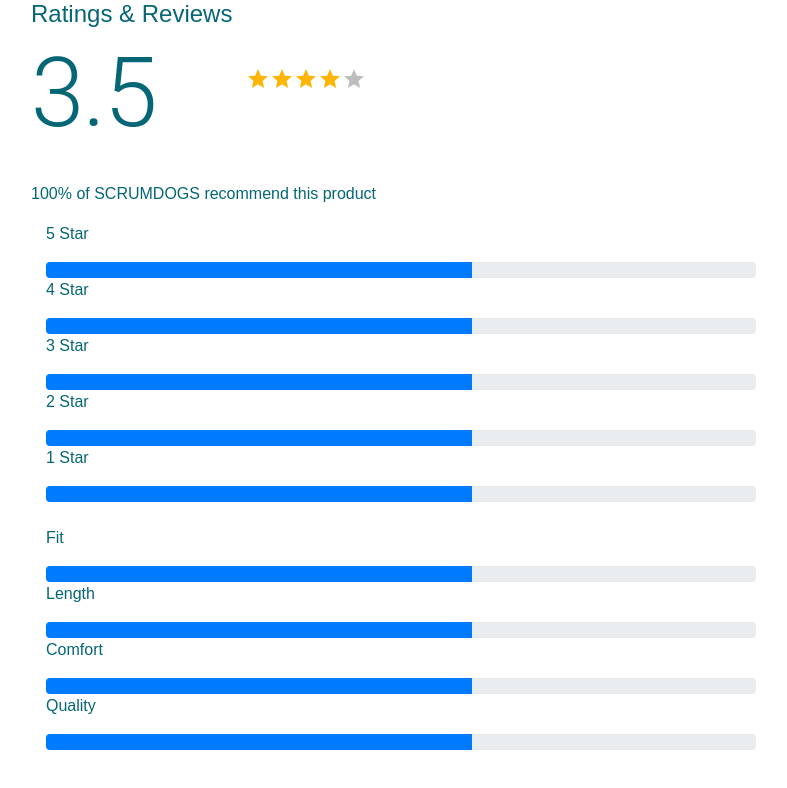
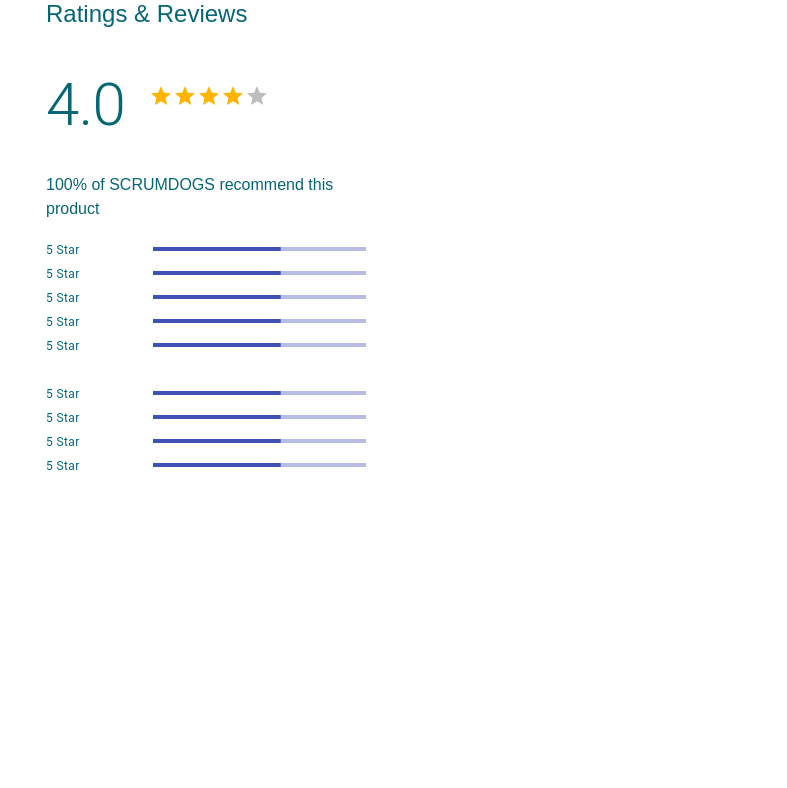
Before and after one commit to Stringify-All/zd-ratings-and-reviews-page, a React app: page / in a window 1280 px wide. Shown: the top 788 px of the page, without its empty margins (54-841 px from the left). Built offline with nearby package versions, Linux system fonts and the light colour scheme; no server answers; the HTML template or start-up script is replaced by a standard one.

Commit message:
Added progress bars to ratings section

```diff
--- a/client/src/components/App.jsx
+++ b/client/src/components/App.jsx
@@ -1,10 +1,10 @@
 import React, { useState, useEffect } from 'react';
 
-import ProgressBar from 'react-bootstrap/ProgressBar';
 import Container from 'react-bootstrap/Container';
 import Row from 'react-bootstrap/Row';
 import Col from 'react-bootstrap/Col';
 import styled from 'styled-components';
+import ProgressBarEntry from './ratings/ProgressBarEntry.jsx'
 import getReviewForProduct from '../API/GetReviewForProduct';
 import getProductMetadata from '../API/GetProductMetadata';
 import Ratings from './ratings/Ratings.jsx';
@@ -40,10 +40,10 @@ const App = () => {
         {/* <h1> Dangerzone. </h1>
         <p> Long Live the Scrumdog Billionaires </p> */}
         <Row>
-          <Col>
-            <Ratings ratingsData={metadata} />
+          <Col sm={12} md={4}>
             <div>
-              <Col xs={8}>
+              <Col>
+                <Ratings ratingsData={metadata} />
                 {/*  <Button
                   href="https://github.com/styled-components/styled-components"
                   target="_blank"
@@ -53,27 +53,18 @@ const App = () => {
                   GitHub
                 </Button> */}
 
-                <p>5 Star</p>
-                <ProgressBar md={4} now={60} />
-                <p>4 Star</p>
-                <ProgressBar md={4} now={60} />
-                <p>3 Star</p>
-                <ProgressBar md={4} now={60} />
-                <p>2 Star</p>
-                <ProgressBar md={4} now={60} />
-                <p>1 Star</p>
-                <ProgressBar md={4} now={60} />
+                <ProgressBarEntry now={60} />
+                <ProgressBarEntry now={60} />
+                <ProgressBarEntry now={60} />
+                <ProgressBarEntry now={60} />
+                <ProgressBarEntry now={60} />
               </Col>
               <br />
-              <Col xs={8}>
-                <p>Fit</p>
-                <ProgressBar md={4} now={60} />
-                <p>Length</p>
-                <ProgressBar md={4} now={60} />
-                <p>Comfort</p>
-                <ProgressBar md={4} now={60} />
-                <p>Quality</p>
-                <ProgressBar md={4} now={60} />
+              <Col>
+                <ProgressBarEntry now={60} />
+                <ProgressBarEntry now={60} />
+                <ProgressBarEntry now={60} />
+                <ProgressBarEntry now={60} />
               </Col>
             </div>
             <br />
--- a/client/src/components/ratings/ProgressBarEntry.jsx
+++ b/client/src/components/ratings/ProgressBarEntry.jsx
@@ -1,8 +1,24 @@
 import React from 'react';
+import Typography from '@material-ui/core/Typography';
+import Grid from '@material-ui/core/Grid';
 import { LinearProgress } from '@material-ui/core';
 
 const ProgressBarEntry = () => (
-  <LinearProgress value={60} />
+  <div>
+    <Grid
+      container
+      direction="row"
+      justify="center"
+      alignItems="center"
+    >
+      <Grid item xs={4}>
+        <Typography variant="caption">5 Star</Typography>
+      </Grid>
+      <Grid item xs={8}>
+        <LinearProgress variant="determinate" value={60} />
+      </Grid>
+    </Grid>
+  </div>
 );
 
 export default ProgressBarEntry;
--- a/client/src/components/ratings/Ratings.jsx
+++ b/client/src/components/ratings/Ratings.jsx
@@ -1,9 +1,13 @@
 import React, { useEffect, useState } from 'react';
+import Grid from '@material-ui/core/Grid';
+import Typography from '@material-ui/core/Typography';
+import Paper from '@material-ui/core/Paper';
 import getAverages from '../../Helpers/GetAverageRecs';
 import StarRatings from './StarRatings.jsx';
 
 const Ratings = (props) => {
   const [recommendations, setRecommendations] = useState(`${100}%`);
+  const [starRating, setStarRating] = useState('4.0');
 
   useEffect(() => {
     if (!props.ratingsData.recommended) {
@@ -15,13 +19,24 @@ const Ratings = (props) => {
 
   return (
     <div>
+      <Grid container spacing={4}>
+        <Grid item xs={12}>
           <h4>Ratings & Reviews</h4>
+        </Grid>
+        <Grid item xs={3}>
+          <Typography variant="h2" component="h3">{starRating}</Typography>
+        </Grid>
+        <Grid item xs={3}>
           <StarRatings />
+        </Grid>
+        <Grid item xs={12}>
           <p>
             {recommendations}
             {' '}
             of SCRUMDOGS recommend this product
           </p>
+        </Grid>
+      </Grid>
     </div>
   );
 };
--- a/client/src/components/ratings/StarRatings.jsx
+++ b/client/src/components/ratings/StarRatings.jsx
@@ -2,22 +2,19 @@ import React from 'react';
 import Rating from '@material-ui/lab/Rating';
 import Typography from '@material-ui/core/Typography';
 import Grid from '@material-ui/core/Grid';
+import styled from 'styled-components';
 
 export default function SimpleRating() {
   const [value, setValue] = React.useState(3.5);
 
   return (
     <div>
-      <Grid container>
+      <Grid container />
+      <div style={{ padding: 15 }}>
         <Grid item xs={3} lg={2}>
-          <Typography variant="h1" component="h2" gutterBottom>3.5</Typography>
+          <Rating name="read-only" value={value} readOnly />
         </Grid>
-        <div style={{ padding: 30 }}>
-          <Grid item xs={3} lg={2}>
-            <Rating name="read-only" value={value} readOnly />
-          </Grid>
-        </div>
-      </Grid>
+      </div>
     </div>
   );
 }
```
Also changed, not shown: 1 other file (tests, documents, lock files or other folders). Lines whose indentation alone changed are shown as unchanged.
